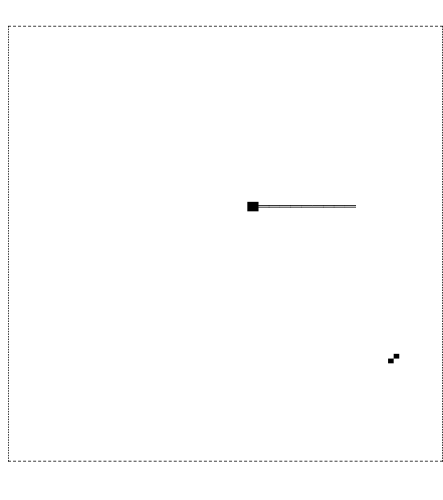
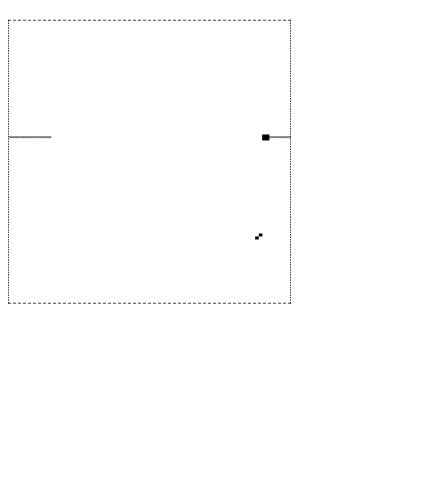
Before and after one commit to Alex-Costea/Snake, a plain HTML site: page index.html in a window 390 px wide. Shown: the whole page, 443 px wide, since content can reach past the window. Drawn offline with Linux system fonts and the light colour scheme.

Commit message:
responsive design; also make the snake faster

```diff
--- a/script.js
+++ b/script.js
@@ -183,6 +183,7 @@ function init()
         if (event.isComposing || event.keyCode === 229) {
           return;
         }
+        //event.preventDefault()
         if(event.keyCode === 37) // left
             leftPressed = true
         if(event.keyCode === 38) // up
@@ -191,7 +192,9 @@ function init()
             rightPressed = true
         if(event.keyCode === 40) // down
             downPressed = true
-      });
+      },{
+        capture: true,
+    });
 
     window.addEventListener("keyup", (event) => {
         if (event.isComposing || event.keyCode === 229) {
@@ -293,5 +296,5 @@ function init()
             fruitPair = getFruitPair(freeSpaces)
         }
         gamebody.innerHTML = getDisplayString(snakeBody, fruitPair)
-    }, 50);
+    }, 30);
 }
--- a/style.css
+++ b/style.css
@@ -6,7 +6,7 @@
 pre{
     font-family: 'DejaVu Mono', mono;
     border: 1px dashed black;
-    font-size: large;
+    font-size: 3vmin;
     display: inline-block;
     transform-origin: left top;
 }
```
